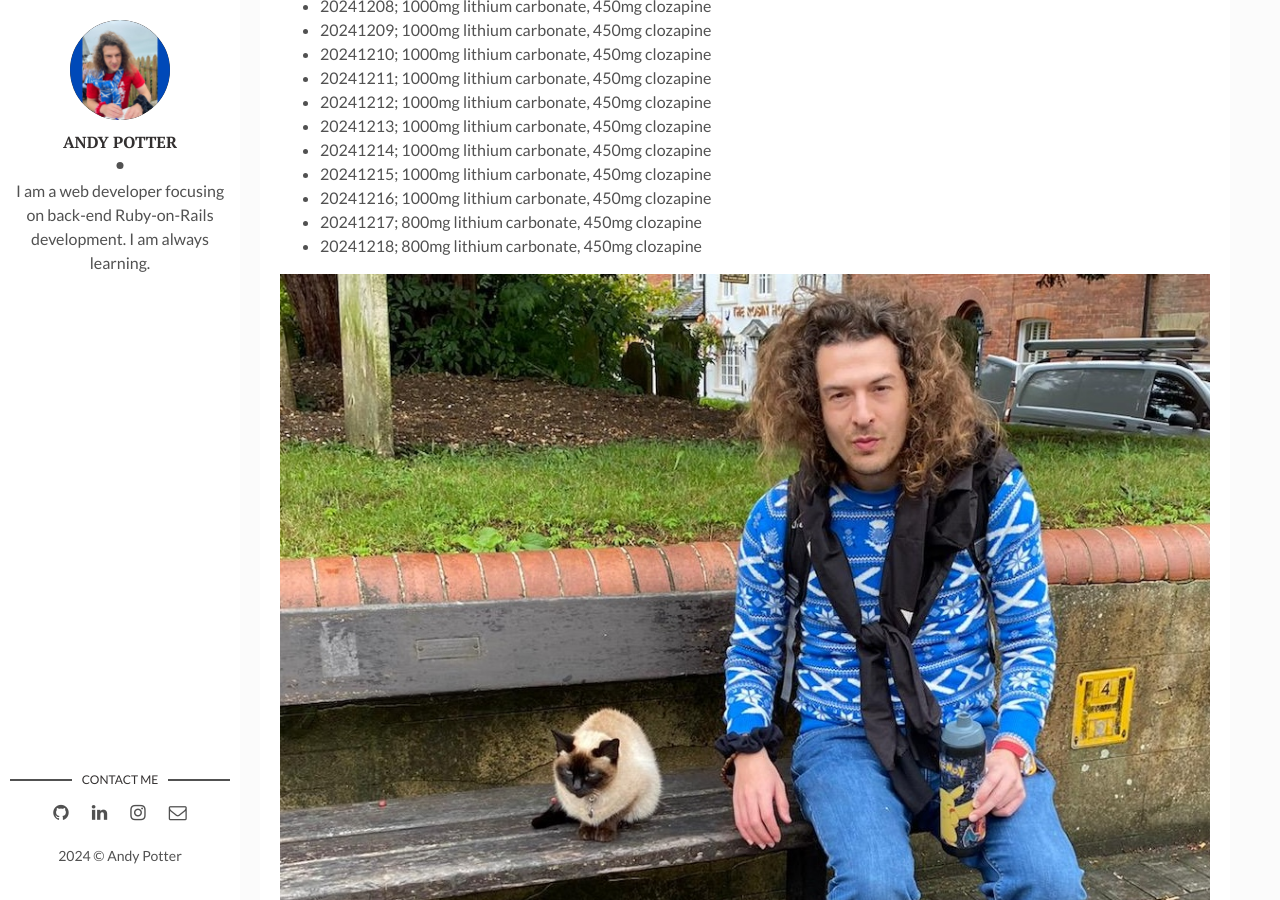
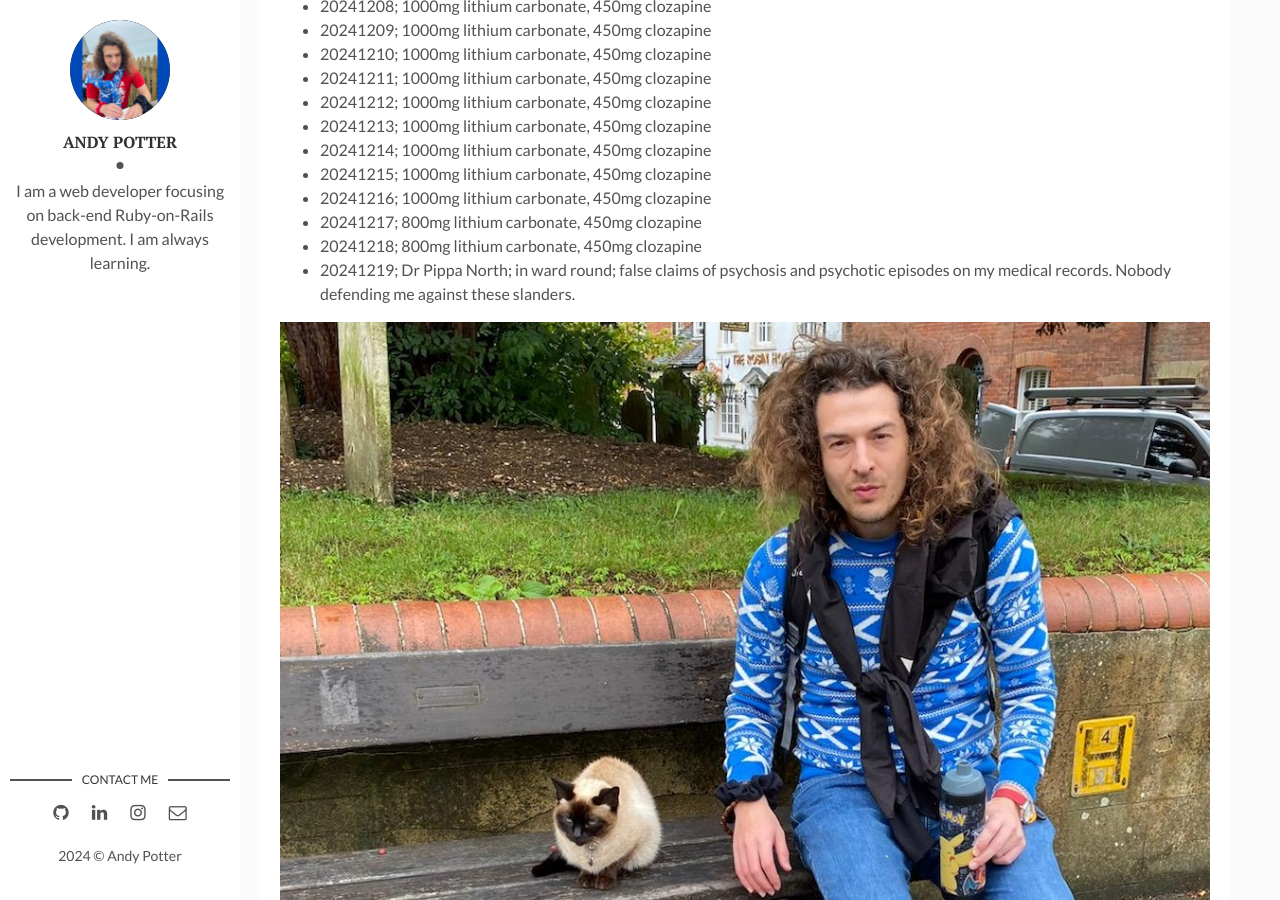
Before and after one commit to QALB-Boy/blog, a Jekyll site: the page built from _posts/2024-11-20-please-help.markdown, in a window 1280 px wide and 900 px high, scrolled down 1878 px. Built offline with Jekyll 4.4.1, drawn with Linux system fonts in a browser that asks for light colours.

Commit message:
False claims of psychosis and psychotic episodes

```diff
--- a/_posts/2024-11-20-please-help.markdown
+++ b/_posts/2024-11-20-please-help.markdown
@@ -69,5 +69,6 @@ The medications make me too sleepy and heavily drugged up for any normal kind of
 * 20241216; 1000mg lithium carbonate, 450mg clozapine
 * 20241217; 800mg lithium carbonate, 450mg clozapine
 * 20241218; 800mg lithium carbonate, 450mg clozapine
+* 20241219; Dr Pippa North; in ward round; false claims of psychosis and psychotic episodes on my medical records. Nobody defending me against these slanders.
 
 ![Moi]({{site.baseurl}}/assets/img/Moi.jpg)
```
